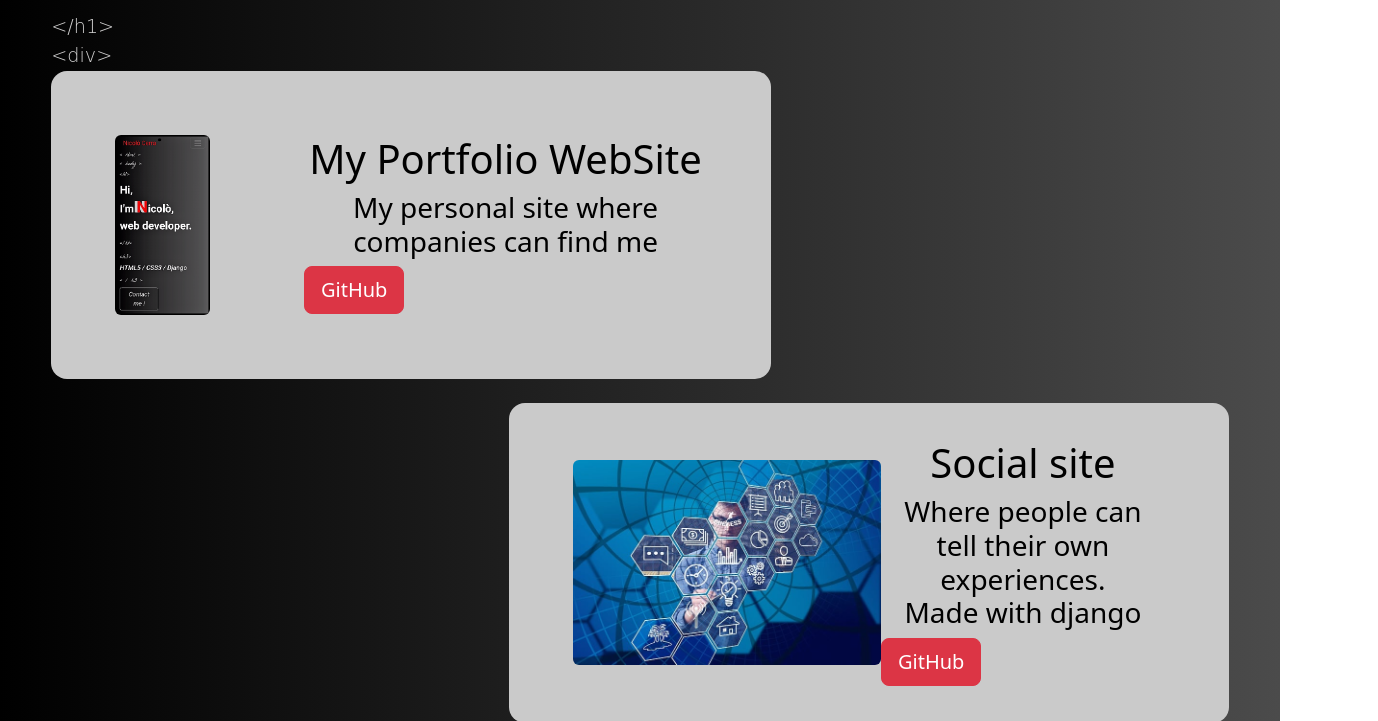
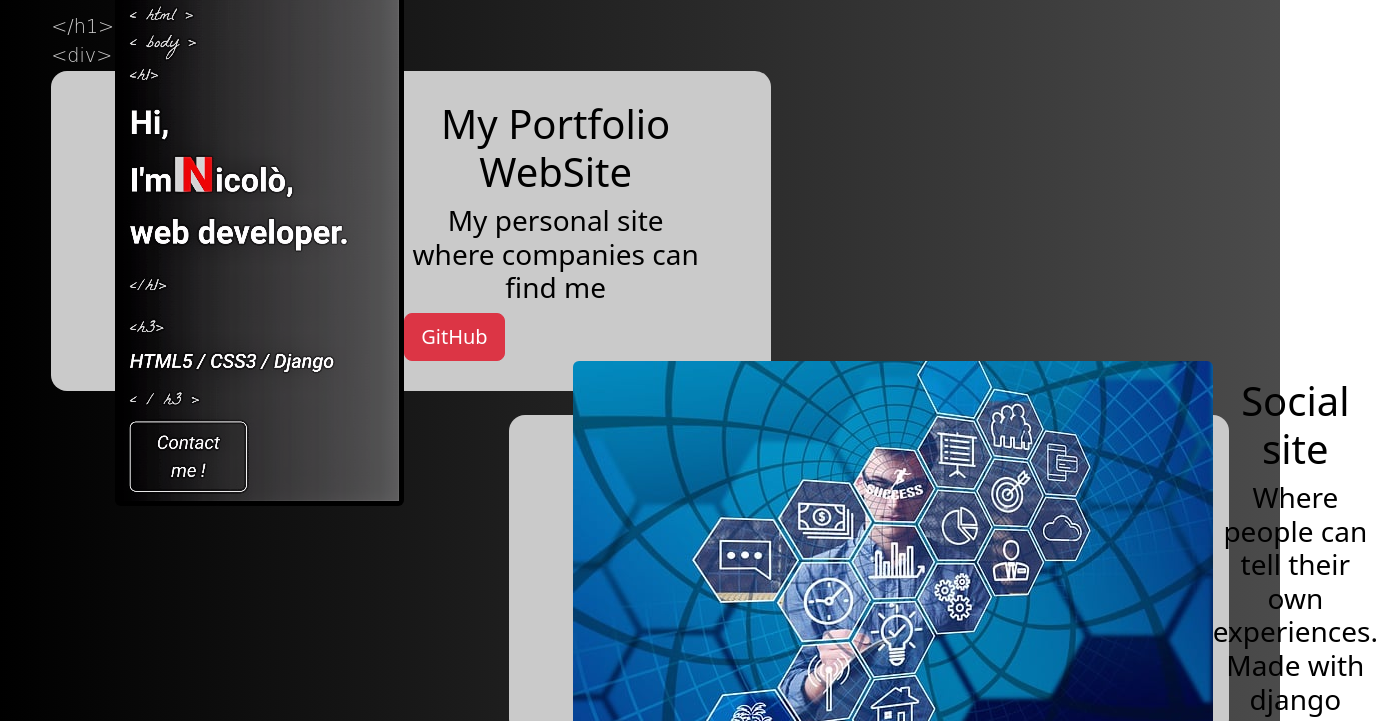
Before and after one commit to Nikcer/Portfolio_web_page, a plain HTML site: page index.html in a window 1280 px wide. Shown: the part 1997-2718 px from the top of the page, 1378 px wide, since content can reach past the window. Drawn offline with nearby package versions, Linux system fonts and the light colour scheme; a web font is replaced by a local one.

Commit message:
provo a copletare punto 1

```diff
--- a/assets/css/styles.css
+++ b/assets/css/styles.css
@@ -216,15 +216,11 @@ main {
 #30cards{
   width: 30%;
 }
-#cardimg{
-  width: 50%;
-}
 #70cards{
   width: 70%;
   display: flex;
   align-items: center;
   flex-direction: column;
-
 }
 
 .text-form {
--- a/index.html
+++ b/index.html
@@ -177,7 +177,7 @@
         <br>
         <div class="cards" id="rightcards"">
           <div id="30cards">
-            <img src="assets/images/social_site-7752534_640.jpg" id="cardimg" class="rounded" style="width: 100%;" alt="Image of the Social site project,
+            <img src="assets/images/social_site-7752534_640.jpg" id="cardimg" class="rounded" alt="Image of the Social site project,
              showing a series of white hexagonal icons.
             The icons are arranged to form a line that crosses the screen diagonally.
             The background of the central icons consists of a man writing in a notebook,
@@ -195,7 +195,7 @@
         <br>
         <div class="cards">
           <div id="30cards">
-            <img src="assets/images/python_logo.png" id="cardimg" class="rounded" style="width: 100%" alt="The symbol of the Python
+            <img src="assets/images/python_logo.png" id="cardimg" class="rounded" alt="The symbol of the Python
             programming language is a stylized image of two white snakes,
              in this case, intertwining with each other forming an oval shape">
           </div>
```
